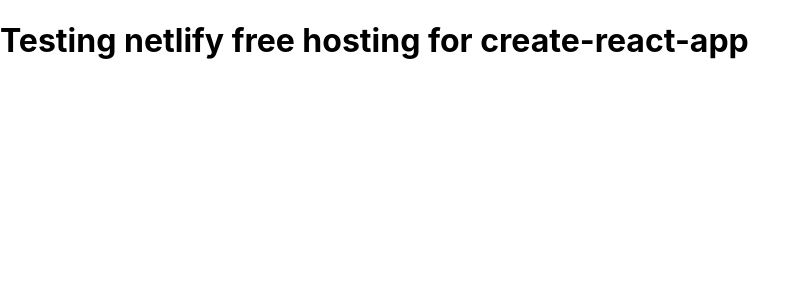
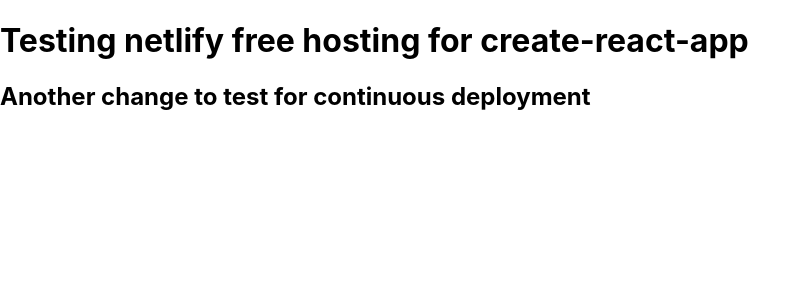
Before and after one commit to kksmiles/test-netlify-hosting, a React (Create React App) app: page / in a window 1280 px wide. Shown: the top 300 px of the page, without its empty margins (0-810 px from the left). Built offline with nearby package versions, Linux system fonts and the light colour scheme.

Commit message:
Second commit

```diff
--- a/src/App.js
+++ b/src/App.js
@@ -4,6 +4,7 @@
   return (
     <div>
       <h1> Testing netlify free hosting for create-react-app </h1>
+      <h2> Another change to test for continuous deployment </h2>
     </div>
   );
 }
```
